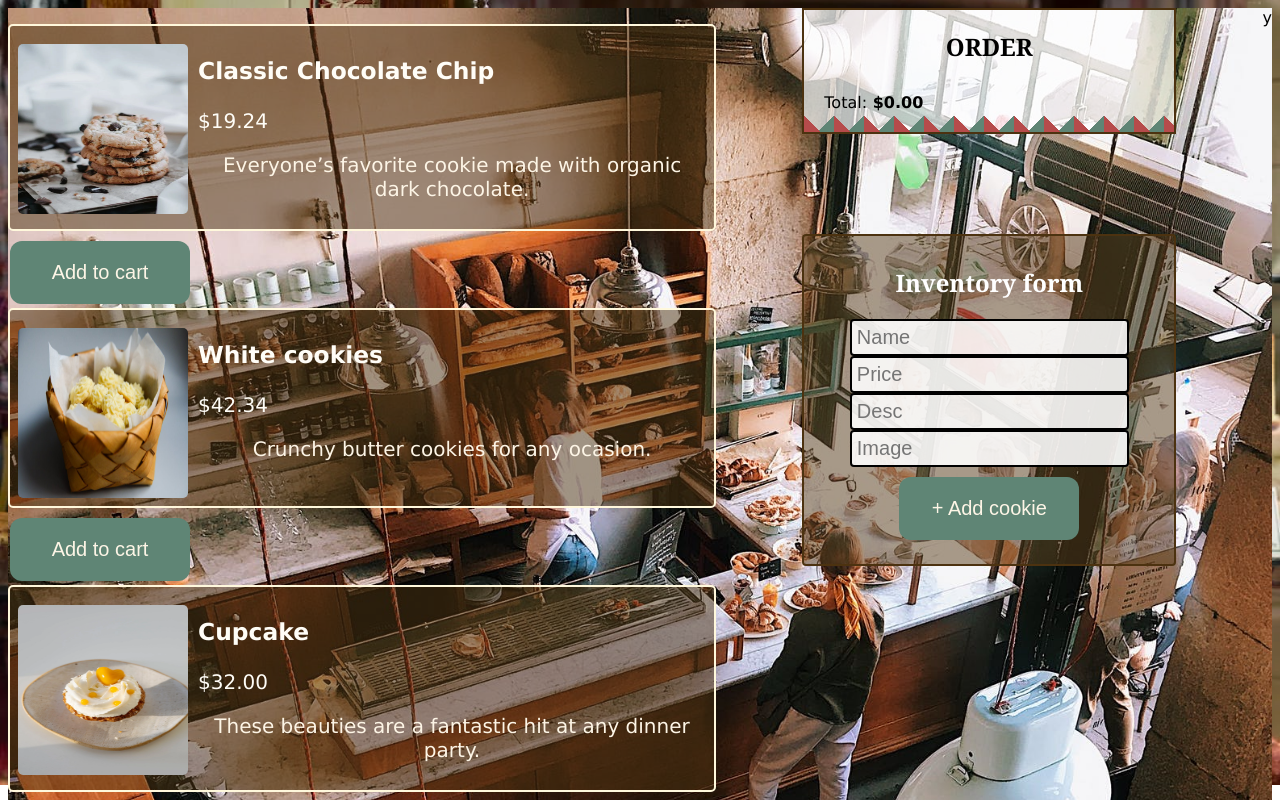
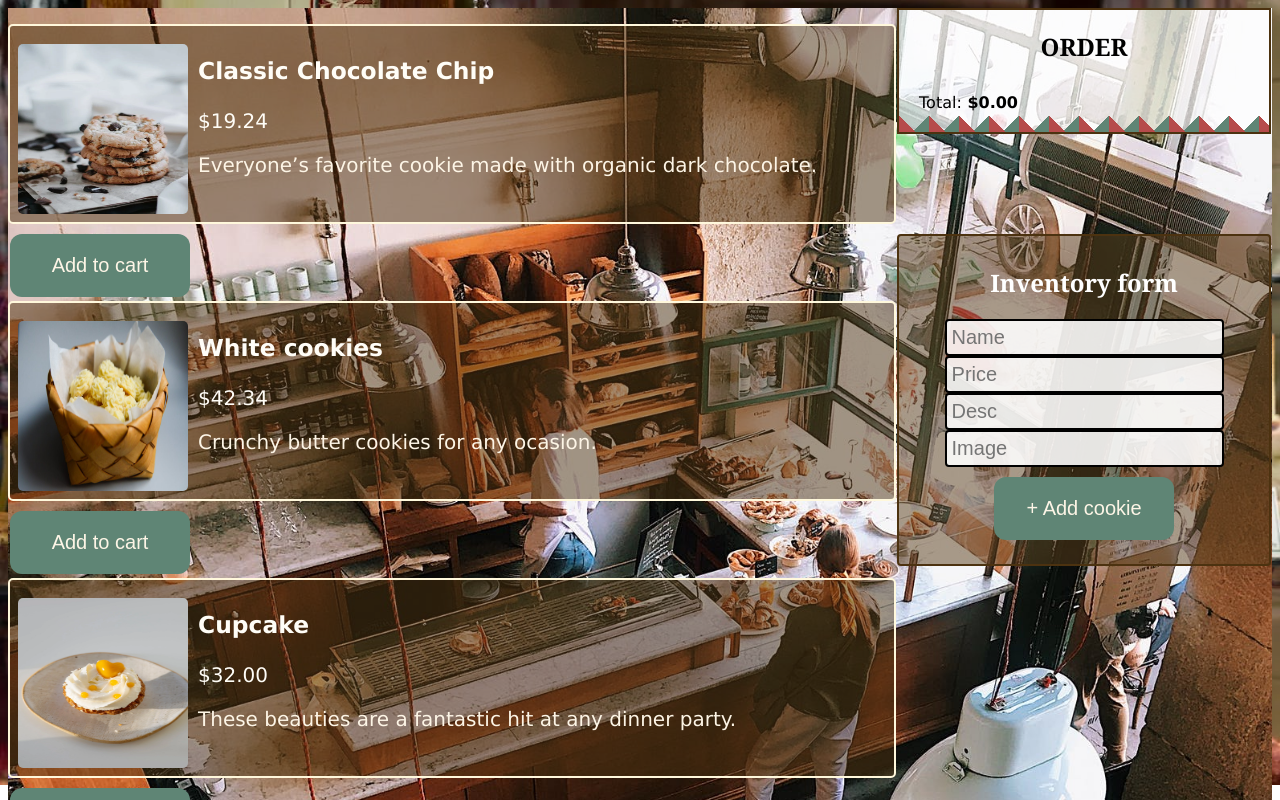
Before and after one commit to evakalo/cake-store, a React (Create React App) app: page /order in a window 1280 px wide. Shown: the top 800 px of the page. Built offline with nearby package versions, Linux system fonts and the light colour scheme.

Commit message:
setting local storage

```diff
--- a/src/Cart.css
+++ b/src/Cart.css
@@ -15,7 +15,6 @@
 .cart-list {
   margin: 0;
   padding-left: 0;
-  padding-right: 10;
 }
 
 .cookie-order {
--- a/src/Cookie.css
+++ b/src/Cookie.css
@@ -1,16 +1,16 @@
 .container {
-  display: grid;
-  /* flex-direction: column; */
+  display: flex;
+  flex-direction: column;
 }
 .cookie {
   color: rgb(255, 253, 247);
   font-size: 20px;
-
   margin-right: 0;
   padding: 8px;
   border: 2px solid cornsilk;
   border-radius: 5px;
   background-color: hsla(34, 65%, 18%, 0.501);
+  display: flex;
 }
 .ul {
   list-style: none;
--- a/src/Order.css
+++ b/src/Order.css
@@ -14,3 +14,7 @@ ul {
   margin-left: 0;
   padding-left: 0;
 }
+
+.wrapper-cart {
+  margin: 0 auto;
+}
--- a/src/Order.js
+++ b/src/Order.js
@@ -1,4 +1,4 @@
-import React, { useState } from "react";
+import React, { useEffect, useState } from "react";
 import Cookie from "./Cookie";
 import sampleCookies from "./Cookies";
 import Inventory from "./Inventory";
@@ -15,9 +15,21 @@ function Order() {
     const newOrder = { ...order }; //makes a copy of the order
     newOrder[key] = newOrder[key] + 1 || 1; //adds a new item, if there is already add one more, key (cookie number)
     setOrder(newOrder);
-    console.log(newOrder);
+    // console.log(newOrder);
   }
   //sad trebas poslati te podatke cart komponenti i da ona prikaže
+  useEffect(() => {
+    localStorage.setItem("order", JSON.stringify(order));
+  }, [order]);
+
+  useEffect(() => {
+    const order = JSON.parse(localStorage.getItem("order"));
+    console.log(order);
+    if (order) {
+      setOrder(order);
+    }
+  }, []);
+
   return (
     <div className="order">
       <ul className="sampleCookies">
```
